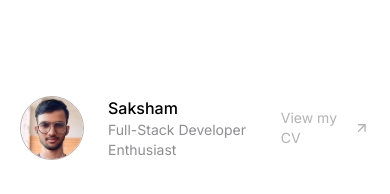
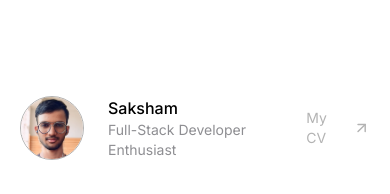
Before and after one commit to Saksham131102/portfolio, a Next.js app: page / in a window 390 px wide. Shown: the top 194 px of the page. Built offline with nearby package versions, Linux system fonts and the light colour scheme.

Commit message:
Update NameAndImage.tsx

```diff
--- a/src/app/(components)/NameAndImage.tsx
+++ b/src/app/(components)/NameAndImage.tsx
@@ -22,8 +22,11 @@ const NameAndImage = () => {
         target="_blank"
         rel="noopener noreferrer"
       >
-        <div className="flex gap-1 items-center">
+        <div className="hidden md:flex  gap-1 items-center">
           View my CV <FiArrowUpRight className="text-lg" />
+        </div>
+        <div className="flex md:hidden gap-1 items-center">
+          My CV <FiArrowUpRight className="text-lg" />
         </div>
       </a>
     </div>
```
